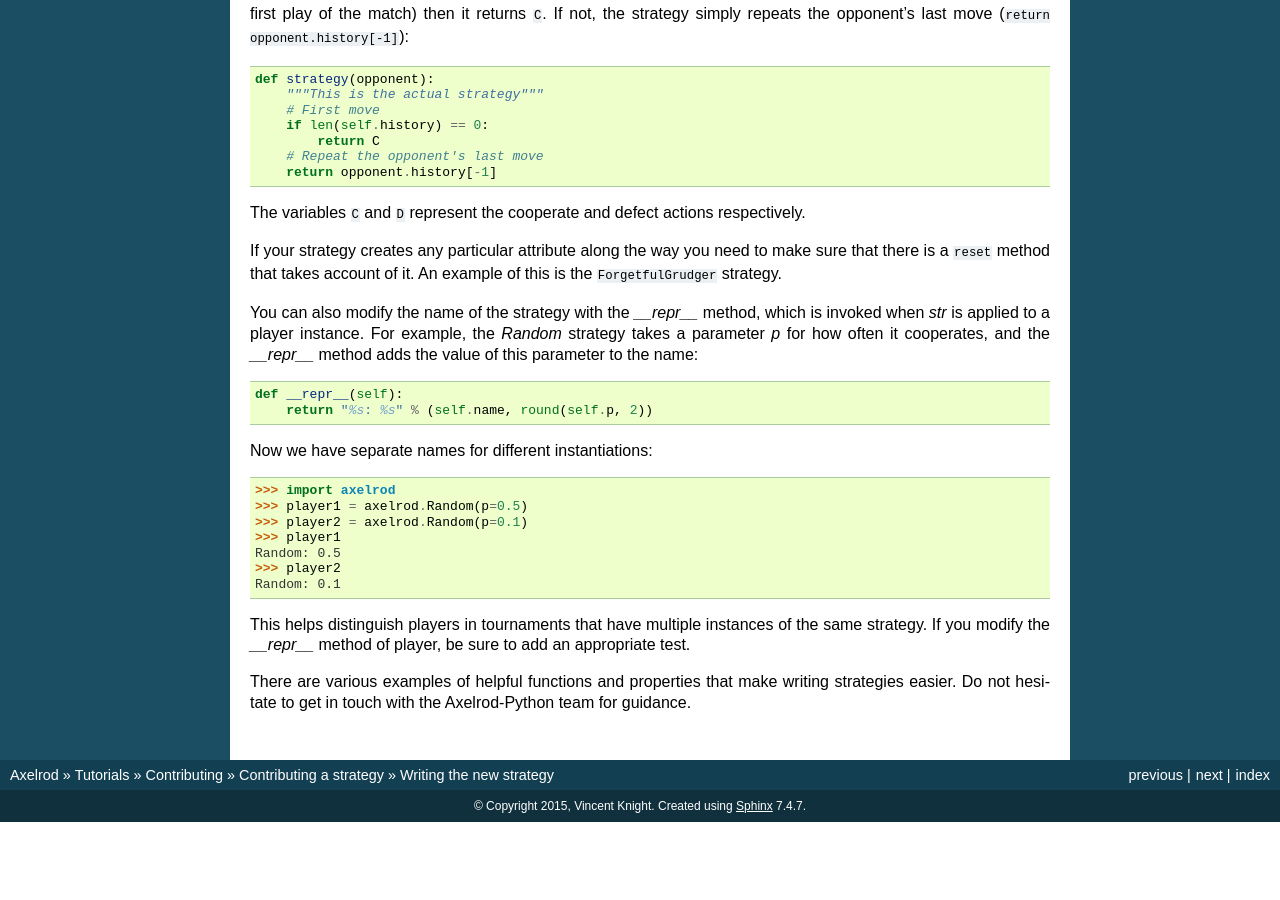
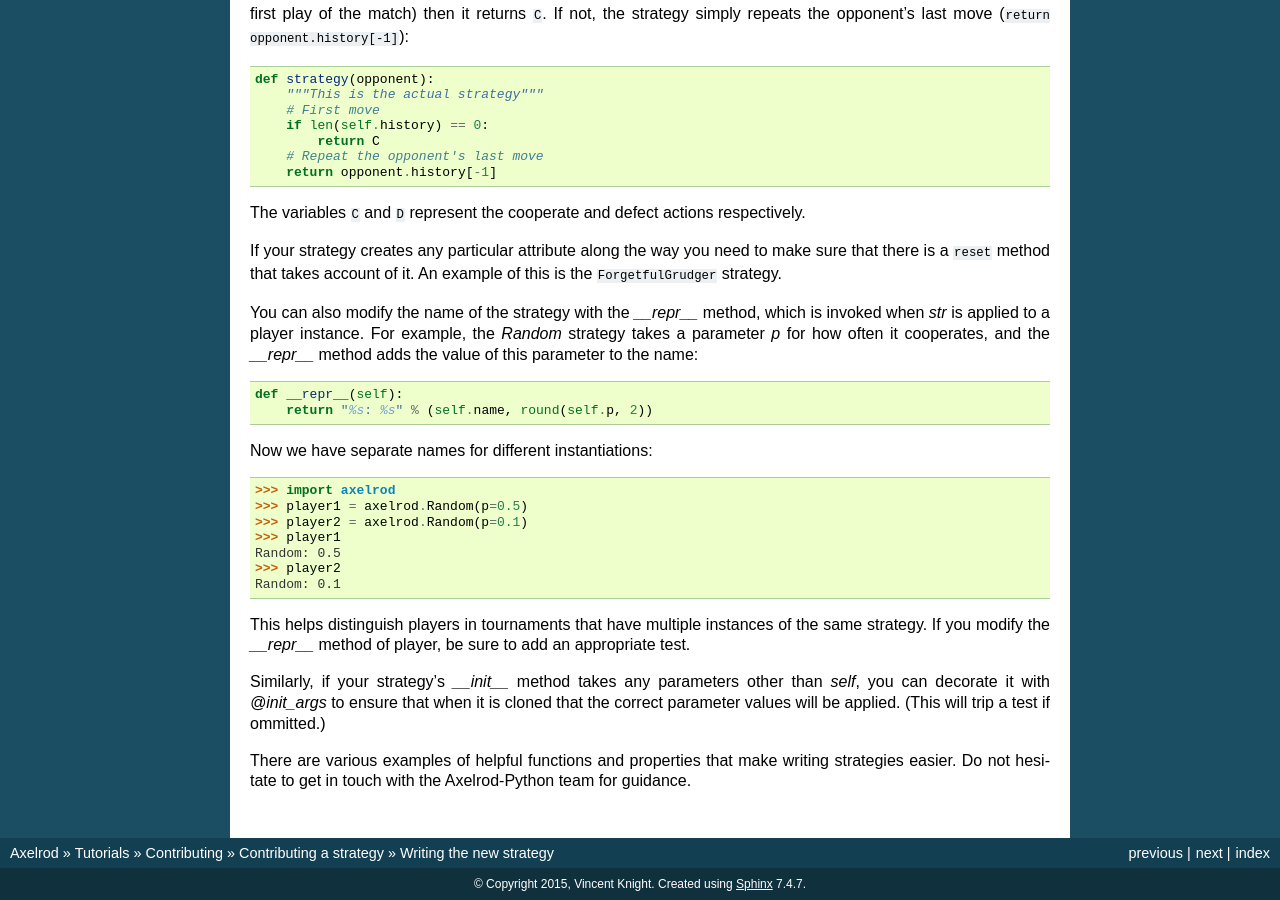
Before and after one commit to Axelrod-Python/Axelrod, a Sphinx documentation site: the page built from docs/tutorials/contributing/strategy/writing_the_new_strategy.rst, in a window 1280 px wide and 900 px high, scrolled down 1423 px. Built offline with Sphinx 7.4.7, drawn with Linux system fonts in a browser that asks for light colours; before the commit the page ends 2245 px from its top, so only the background shows below that.

Commit message:
Add @init_args to the documentation

```diff
--- a/docs/tutorials/contributing/strategy/writing_the_new_strategy.rst
+++ b/docs/tutorials/contributing/strategy/writing_the_new_strategy.rst
@@ -125,6 +125,10 @@ This helps distinguish players in tournaments that have multiple instances of th
 same strategy. If you modify the `__repr__` method of player, be sure to add an
 appropriate test.
 
+Similarly, if your strategy's `__init__` method takes any parameters other than
+`self`, you can decorate it with `@init_args` to ensure that when it is cloned that
+the correct parameter values will be applied. (This will trip a test if ommitted.)
+
 There are various examples of helpful functions and properties that make
 writing strategies easier. Do not hesitate to get in touch with the
 Axelrod-Python team for guidance.
```
